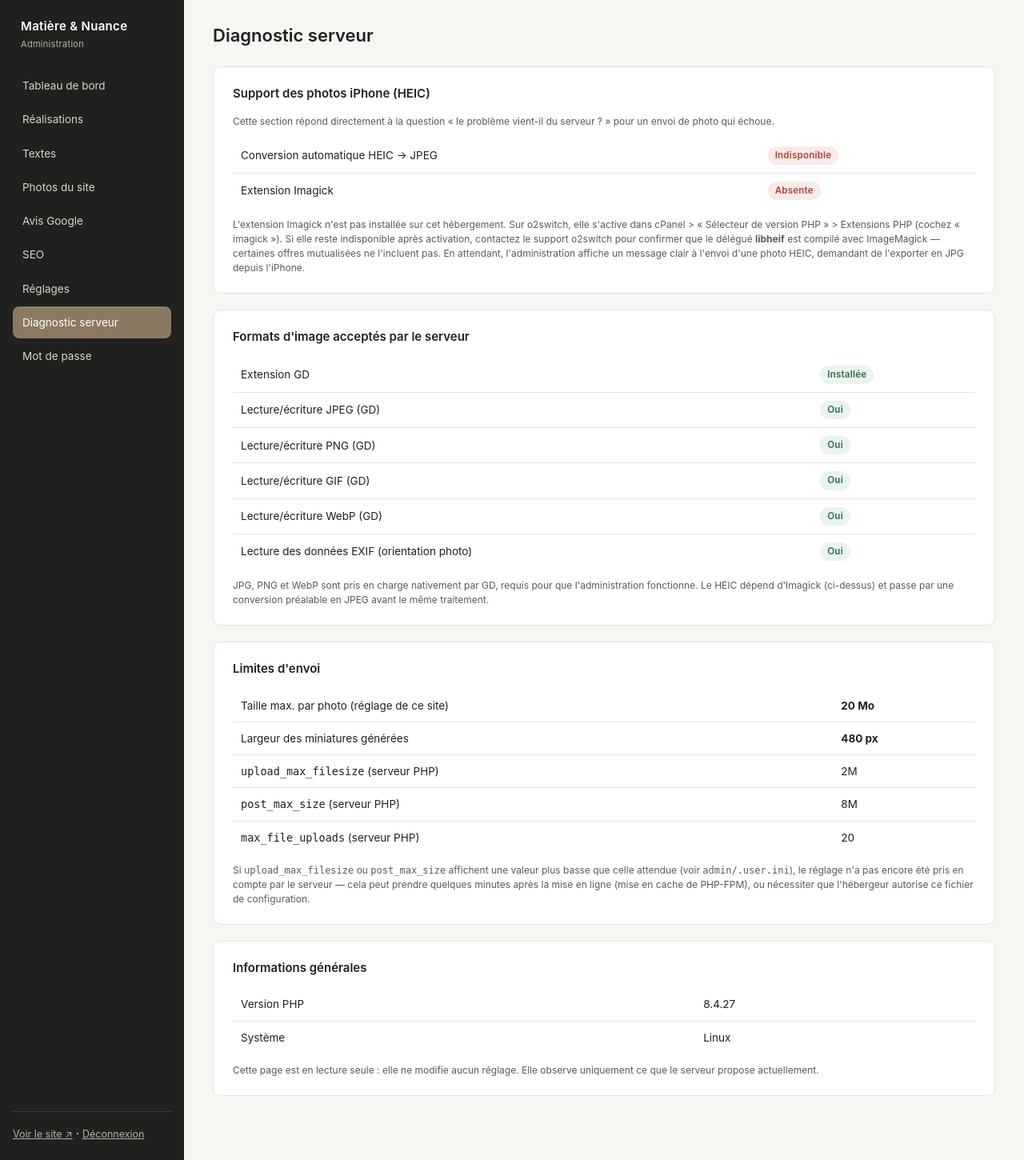
After one commit to matiereetnuance-creator/e-web-matiere-et-naunce-, a PHP site: page /admin/diagnostic.php in a window 1280 px wide. The commit adds this page. Shown: the whole page at 80% size. Run offline with PHP 8.4, Linux system fonts and the light colour scheme; the visitor is signed in with stand-in values (Sample User, id 1).

Commit message:
Page de diagnostic serveur (Imagick, HEIC, formats d'image)
Nouvelle page /admin/diagnostic.php, en lecture seule (ne modifie aucun
réglage PHP), qui répond directement à « le problème vient-il du
serveur ? » lors d'un échec d'envoi de photo :

- Imagick installé ? version, formats HEIC/HEIF reconnus.
- Conversion HEIC -> JPEG effectivement disponible (réutilise
  heic_conversion_available(), la même fonction que le pipeline d'envoi
  réel — le diagnostic ne peut donc pas se désynchroniser du
  comportement réel).
- Formats gérés par GD (JPEG/PNG/GIF/WebP) et support EXIF.
- Limites d'envoi effectives (upload_max_filesize, post_max_size,
  max_file_uploads) comparées au réglage applicatif (20 Mo/photo).
- Si Imagick/HEIC est indisponible, un texte explique la marche à
  suivre côté cPanel/o2switch, distincte d'un problème de code.

Testé via une session admin réelle : rendu correct, valeurs conformes à
l'environnement (Imagick absent, GD complet, limites par défaut),
aucune erreur PHP, aucune régression sur le reste du site.

Co-Authored-By: Claude Sonnet 5 <noreply@anthropic.com>
Claude-Session: https://claude.ai/code/session_01CkLGohgx4ESxZTbPKQyGEr

```diff
--- /dev/null
+++ b/public/admin/diagnostic.php
@@ -0,0 +1,120 @@
+<?php
+declare(strict_types=1);
+require __DIR__ . '/../api/lib/helpers.php';
+require __DIR__ . '/../api/lib/admin_auth.php';
+require __DIR__ . '/../api/lib/content.php';
+admin_require_login();
+
+/**
+ * Diagnostic serveur — lecture seule, aucune configuration modifiée.
+ * Reprend exactement les mêmes fonctions que le pipeline d'envoi réel
+ * (heic_conversion_available(), MN_UPLOAD_MAX_BYTES…) pour que ce que
+ * cette page annonce corresponde toujours à ce que vivra un envoi réel.
+ */
+
+$gdOk = extension_loaded('gd');
+$gdFlags = $gdOk ? imagetypes() : 0;
+$gdFormats = [
+    'JPEG' => (bool) ($gdFlags & IMG_JPG),
+    'PNG'  => (bool) ($gdFlags & IMG_PNG),
+    'GIF'  => (bool) ($gdFlags & IMG_GIF),
+    'WebP' => (bool) ($gdFlags & IMG_WEBP),
+];
+
+$imagickOk = class_exists('Imagick');
+$imagickVersion = null;
+$imagickFormats = [];
+if ($imagickOk) {
+    try {
+        $v = \Imagick::getVersion();
+        $imagickVersion = $v['versionString'] ?? null;
+    } catch (\Throwable $e) {
+        // Extension présente mais binaire ImageMagick introuvable/cassé.
+    }
+    try {
+        $imagickFormats = \Imagick::queryFormats();
+    } catch (\Throwable $e) {
+        $imagickFormats = [];
+    }
+}
+$heicOk = heic_conversion_available();
+
+$exifOk = extension_loaded('exif');
+
+$appMaxMb = (int) (MN_UPLOAD_MAX_BYTES / 1024 / 1024);
+$thumbWidth = MN_THUMB_WIDTH;
+
+$phpUploadMax = ini_get('upload_max_filesize') ?: '?';
+$phpPostMax = ini_get('post_max_size') ?: '?';
+$phpMaxFiles = ini_get('max_file_uploads') ?: '?';
+
+function pill(bool $ok, string $yes = 'Oui', string $no = 'Non'): string
+{
+    $class = $ok ? 'pill-ok' : 'pill-danger';
+    return '<span class="pill ' . $class . '">' . ($ok ? $yes : $no) . '</span>';
+}
+
+$pageTitle = 'Diagnostic serveur';
+$activeNav = 'diagnostic';
+require __DIR__ . '/includes/header.php';
+?>
+
+<div class="card">
+  <h2>Support des photos iPhone (HEIC)</h2>
+  <p class="help" style="margin-top:0">Cette section répond directement à la question « le problème vient-il du serveur ? » pour un envoi de photo qui échoue.</p>
+  <table>
+    <tr><td>Conversion automatique HEIC → JPEG</td><td><?= pill($heicOk, 'Disponible', 'Indisponible') ?></td></tr>
+    <tr><td>Extension Imagick</td><td><?= pill($imagickOk, 'Installée', 'Absente') ?></td></tr>
+    <?php if ($imagickOk): ?>
+    <tr><td>Version ImageMagick</td><td><?= htmlspecialchars($imagickVersion ?? '—') ?></td></tr>
+    <tr><td>Formats HEIC/HEIF reconnus par Imagick</td><td><?= pill(count(array_intersect(['HEIC', 'HEIF'], $imagickFormats)) > 0) ?></td></tr>
+    <?php endif; ?>
+  </table>
+  <?php if (!$heicOk): ?>
+    <div class="help" style="margin-top:12px">
+      <?php if (!$imagickOk): ?>
+        L'extension Imagick n'est pas installée sur cet hébergement. Sur o2switch, elle s'active dans cPanel > « Sélecteur de version PHP » > Extensions PHP (cochez « imagick »). Si elle reste indisponible après activation, contactez le support o2switch pour confirmer que le délégué <strong>libheif</strong> est compilé avec ImageMagick — certaines offres mutualisées ne l'incluent pas.
+      <?php else: ?>
+        Imagick est installé mais ne sait pas décoder le HEIC/HEIF sur ce serveur (délégué libheif absent du binaire ImageMagick). Cela se configure côté hébergeur, pas depuis ce site — contactez le support o2switch en leur indiquant ce diagnostic.
+      <?php endif; ?>
+      En attendant, l'administration affiche un message clair à l'envoi d'une photo HEIC, demandant de l'exporter en JPG depuis l'iPhone.
+    </div>
+  <?php else: ?>
+    <div class="help" style="margin-top:12px">Les photos HEIC envoyées depuis l'administration sont converties automatiquement — aucune action n'est nécessaire côté iPhone.</div>
+  <?php endif; ?>
+</div>
+
+<div class="card">
+  <h2>Formats d'image acceptés par le serveur</h2>
+  <table>
+    <tr><td>Extension GD</td><td><?= pill($gdOk, 'Installée', 'Absente') ?></td></tr>
+    <?php foreach ($gdFormats as $label => $ok): ?>
+    <tr><td>Lecture/écriture <?= htmlspecialchars($label) ?> (GD)</td><td><?= pill($ok) ?></td></tr>
+    <?php endforeach; ?>
+    <tr><td>Lecture des données EXIF (orientation photo)</td><td><?= pill($exifOk) ?></td></tr>
+  </table>
+  <div class="help" style="margin-top:12px">JPG, PNG et WebP sont pris en charge nativement par GD, requis pour que l'administration fonctionne. Le HEIC dépend d'Imagick (ci-dessus) et passe par une conversion préalable en JPEG avant le même traitement.</div>
+</div>
+
+<div class="card">
+  <h2>Limites d'envoi</h2>
+  <table>
+    <tr><td>Taille max. par photo (réglage de ce site)</td><td><strong><?= $appMaxMb ?> Mo</strong></td></tr>
+    <tr><td>Largeur des miniatures générées</td><td><strong><?= $thumbWidth ?> px</strong></td></tr>
+    <tr><td><code>upload_max_filesize</code> (serveur PHP)</td><td><?= htmlspecialchars($phpUploadMax) ?></td></tr>
+    <tr><td><code>post_max_size</code> (serveur PHP)</td><td><?= htmlspecialchars($phpPostMax) ?></td></tr>
+    <tr><td><code>max_file_uploads</code> (serveur PHP)</td><td><?= htmlspecialchars((string) $phpMaxFiles) ?></td></tr>
+  </table>
+  <div class="help" style="margin-top:12px">Si <code>upload_max_filesize</code> ou <code>post_max_size</code> affichent une valeur plus basse que celle attendue (voir <code>admin/.user.ini</code>), le réglage n'a pas encore été pris en compte par le serveur — cela peut prendre quelques minutes après la mise en ligne (mise en cache de PHP-FPM), ou nécessiter que l'hébergeur autorise ce fichier de configuration.</div>
+</div>
+
+<div class="card">
+  <h2>Informations générales</h2>
+  <table>
+    <tr><td>Version PHP</td><td><?= htmlspecialchars(PHP_VERSION) ?></td></tr>
+    <tr><td>Système</td><td><?= htmlspecialchars(PHP_OS) ?></td></tr>
+  </table>
+  <div class="help" style="margin-top:12px">Cette page est en lecture seule : elle ne modifie aucun réglage. Elle observe uniquement ce que le serveur propose actuellement.</div>
+</div>
+
+<?php require __DIR__ . '/includes/footer.php'; ?>
--- a/public/admin/includes/header.php
+++ b/public/admin/includes/header.php
@@ -65,6 +65,9 @@ td{padding:10px;border-bottom:1px solid var(--line);vertical-align:middle}
 tr:last-child td{border-bottom:none}
 .thumb{width:64px;height:44px;object-fit:cover;border-radius:6px;background:var(--accent-soft);display:block}
 .pill{display:inline-block;padding:3px 9px;border-radius:99px;background:var(--accent-soft);color:var(--accent-dark);font-size:11.5px;font-weight:600;letter-spacing:.02em}
+.pill-ok{background:var(--ok-soft);color:var(--ok)}
+.pill-danger{background:var(--danger-soft);color:var(--danger)}
+.pill-warn{background:var(--warn-soft);color:var(--warn)}
 .toggle-row{display:flex;align-items:center;justify-content:space-between;gap:16px;padding:14px 0}
 .switch{position:relative;display:inline-block;width:42px;height:24px;flex:none}
 .switch input{opacity:0;width:0;height:0}
@@ -101,6 +104,7 @@ tr:last-child td{border-bottom:none}
       <a href="avis.php" class="<?= $activeNav === 'avis' ? 'active' : '' ?>">Avis Google</a>
       <a href="seo.php" class="<?= $activeNav === 'seo' ? 'active' : '' ?>">SEO</a>
       <a href="parametres.php" class="<?= $activeNav === 'parametres' ? 'active' : '' ?>">Réglages</a>
+      <a href="diagnostic.php" class="<?= $activeNav === 'diagnostic' ? 'active' : '' ?>">Diagnostic serveur</a>
       <a href="password.php" class="<?= $activeNav === 'password' ? 'active' : '' ?>">Mot de passe</a>
     </nav>
     <div class="admin-sidebar__foot">
```
